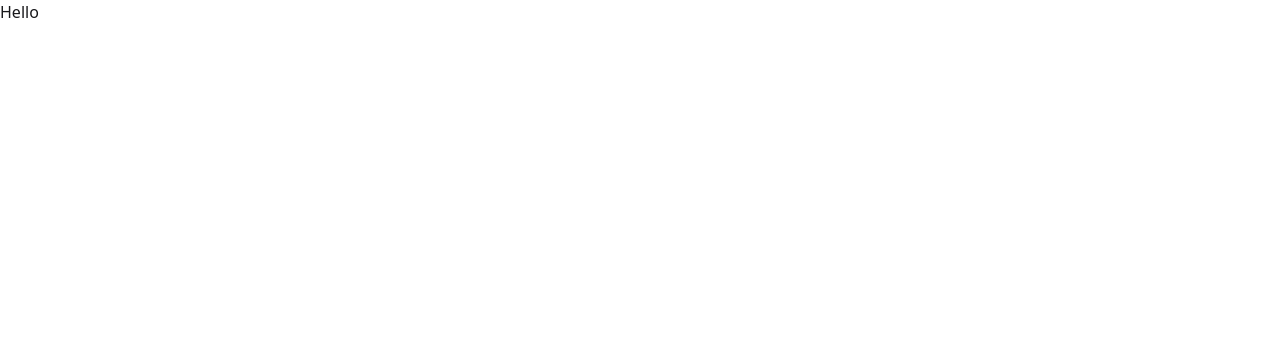
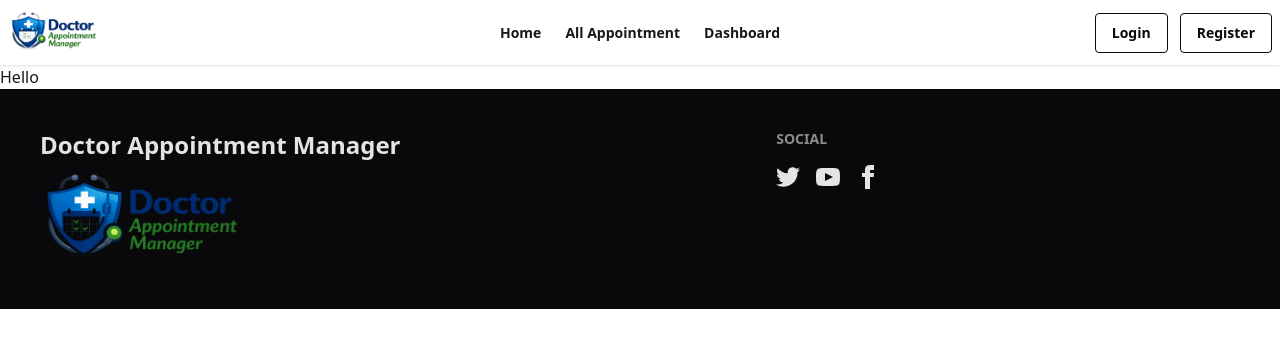
Before and after one commit to Symun-Hossain-Shifat/Assignment-Nine-Client-repo, a Next.js app: page / in a window 1280 px wide. Shown: the top 348 px of the page. Built offline with nearby package versions, Linux system fonts and the light colour scheme.

Commit message:
navbar and footer added

```diff
--- a/package.json
+++ b/package.json
@@ -14,7 +14,8 @@
     "framer-motion": "^12.38.0",
     "next": "16.2.6",
     "react": "19.2.4",
-    "react-dom": "19.2.4"
+    "react-dom": "19.2.4",
+    "react-icons": "^5.6.0"
   },
   "devDependencies": {
     "@tailwindcss/postcss": "^4",
--- a/src/app/Components/Navbar.jsx
+++ b/src/app/Components/Navbar.jsx
@@ -1,8 +1,52 @@
+import Image from 'next/image'
+import Link from 'next/link'
 import React from 'react'
+import logo from '@/asset/logo.png'
 
 function Navigationpage () {
   return (
-    <div>Navigationpage </div>
+    <div>
+        <div className="navbar bg-base-100 shadow-sm">
+  <div className="navbar-start">
+    <div className="dropdown">
+      <div tabIndex={0} role="button" className="btn btn-ghost lg:hidden">
+        <svg xmlns="http://www.w3.org/2000/svg" className="h-5 w-5" fill="none" viewBox="0 0 24 24" stroke="currentColor"> <path strokeLinecap="round" strokeLinejoin="round" strokeWidth="2" d="M4 6h16M4 12h8m-8 6h16" /> </svg>
+      </div>
+      <ul
+        tabIndex="-1"
+        className="menu font-semibold menu-sm dropdown-content bg-base-100 rounded-box z-1 mt-3 w-52 p-2 shadow">
+        <li><Link href={'/'}>Home</Link></li>
+        <li><Link href={'/'}>All Appointment</Link></li>
+        <li><Link href={'/'}>Dashboard</Link></li>
+
+      </ul>
+    </div>
+   <Image src={logo} alt="Logo image" className='border' width={90} height={90}/>
+  </div>
+  <div className="navbar-center hidden lg:flex">
+    <ul className="menu font-semibold  menu-horizontal px-1">
+      <li><Link href={'/'}>Home</Link></li>
+        <li><Link href={'/'}>All Appointment</Link></li>
+        <li><Link href={'/'}>Dashboard</Link></li>
+
+    </ul>
+  </div>
+  <div className="navbar-end flex gap-3">
+    <Link href={'/'}>
+    <button className='btn btn-neutral btn-outline'>
+    Login
+   </button>
+    </Link>
+    <Link href={'/'}>
+    <button className='btn btn-neutral btn-outline'>
+    Register
+   </button>
+    </Link>
+
+
+  </div>
+</div>
+    </div>
   )
 }
 
--- /dev/null
+++ b/src/app/Components/footer.jsx
@@ -0,0 +1,59 @@
+import Image from 'next/image'
+import React from 'react'
+import logo from '@/asset/logo.png'
+
+function Footerpage () {
+  return (
+    <div>
+        <footer className="footer sm:footer-horizontal bg-neutral text-neutral-content p-10">
+  <aside>
+
+    <p className='text-2xl font-bold'>
+      Doctor Appointment Manager
+    </p>
+     <Image src={logo} alt="Logo image" width={200} height={200}/>
+  </aside>
+  <nav>
+    <h6 className="footer-title">Social</h6>
+    <div className="grid grid-flow-col gap-4">
+      <a>
+        <svg
+          xmlns="http://www.w3.org/2000/svg"
+          width="24"
+          height="24"
+          viewBox="0 0 24 24"
+          className="fill-current">
+          <path
+            d="M24 4.557c-.883.392-1.832.656-2.828.775 1.017-.609 1.798-1.574 2.165-2.724-.951.564-2.005.974-3.127 1.195-.897-.957-2.178-1.555-3.594-1.555-3.179 0-5.515 2.966-4.797 6.045-4.091-.205-7.719-2.165-10.148-5.144-1.29 2.213-.669 5.108 1.523 6.574-.806-.026-1.566-.247-2.229-.616-.054 2.281 1.581 4.415 3.949 4.89-.693.188-1.452.232-2.224.084.626 1.956 2.444 3.379 4.6 3.419-2.07 1.623-4.678 2.348-7.29 2.04 2.179 1.397 4.768 2.212 7.548 2.212 9.142 0 14.307-7.721 13.995-14.646.962-.695 1.797-1.562 2.457-2.549z"></path>
+        </svg>
+      </a>
+      <a>
+        <svg
+          xmlns="http://www.w3.org/2000/svg"
+          width="24"
+          height="24"
+          viewBox="0 0 24 24"
+          className="fill-current">
+          <path
+            d="M19.615 3.184c-3.604-.246-11.631-.245-15.23 0-3.897.266-4.356 2.62-4.385 8.816.029 6.185.484 8.549 4.385 8.816 3.6.245 11.626.246 15.23 0 3.897-.266 4.356-2.62 4.385-8.816-.029-6.185-.484-8.549-4.385-8.816zm-10.615 12.816v-8l8 3.993-8 4.007z"></path>
+        </svg>
+      </a>
+      <a>
+        <svg
+          xmlns="http://www.w3.org/2000/svg"
+          width="24"
+          height="24"
+          viewBox="0 0 24 24"
+          className="fill-current">
+          <path
+            d="M9 8h-3v4h3v12h5v-12h3.642l.358-4h-4v-1.667c0-.955.192-1.333 1.115-1.333h2.885v-5h-3.808c-3.596 0-5.192 1.583-5.192 4.615v3.385z"></path>
+        </svg>
+      </a>
+    </div>
+  </nav>
+</footer>
+    </div>
+  )
+}
+
+export default Footerpage
--- a/src/app/layout.js
+++ b/src/app/layout.js
@@ -1,5 +1,7 @@
 import { Geist, Geist_Mono } from "next/font/google";
 import "./globals.css";
+import Navigationpage from "./Components/Navbar";
+import Footerpage from "./Components/footer";
 
 
 const geistSans = Geist({
@@ -21,13 +23,15 @@
   return (
     <html
       lang="en"
+      data-theme = 'light'
       className={`${geistSans.variable} ${geistMono.variable} h-full antialiased`}
     >
       <body className="min-h-full flex flex-col">
-
+       <Navigationpage></Navigationpage>
 
         {children}
 
+        <Footerpage></Footerpage>
 
         </body>
     </html>
```
Also changed, not shown: src/asset/logo.png (added), 1 other file (tests, documents, lock files or other folders).
